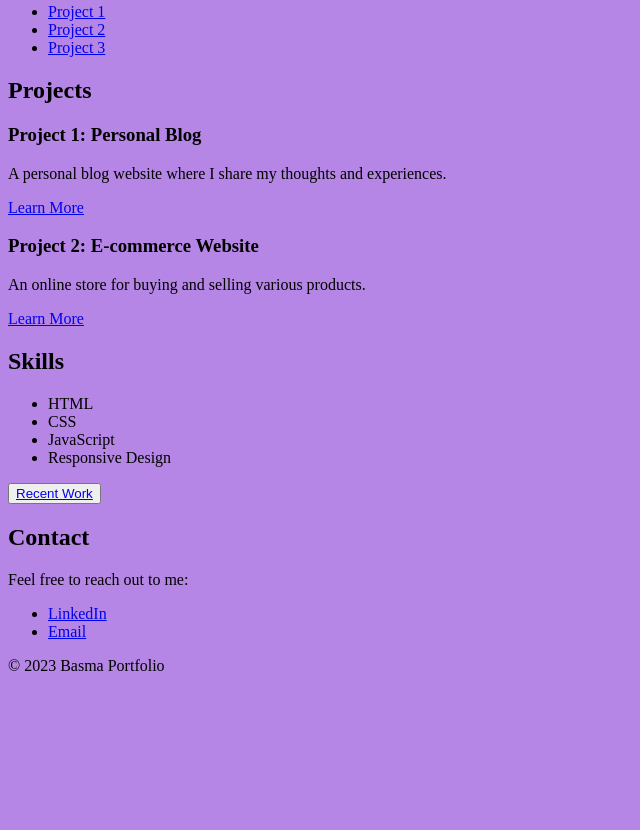
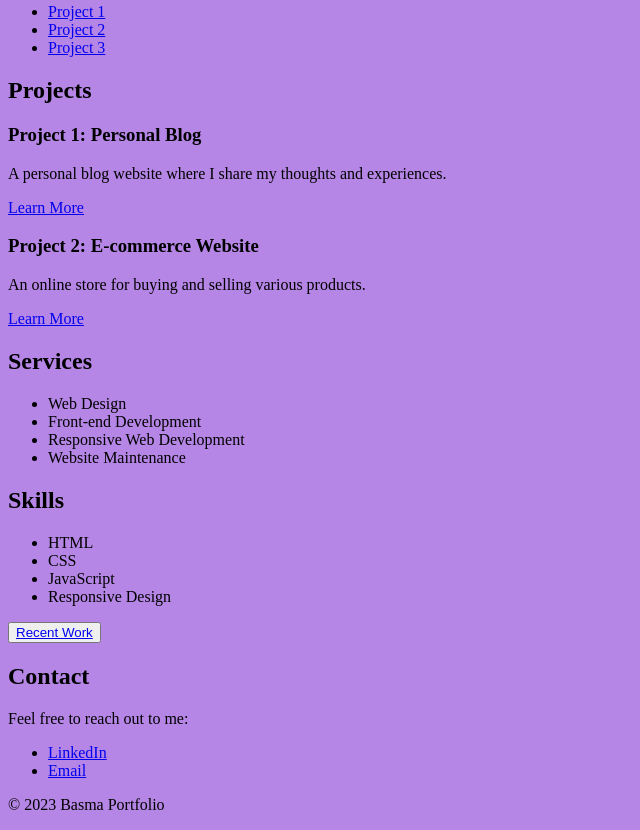
Before and after one commit to Basma2023/WDDM115, a plain HTML site: page html/index.html in a window 1280 px wide. Shown: the part 820-1650 px from the top of the page, without its empty margins (0-640 px from the left). Before the commit the page ends 1511 px from the top, so only its background shows below. Drawn offline with Linux system fonts and the light colour scheme; files whose address does not match are found by name.

Commit message:
Added Services .

```diff
--- a/html/index.html
+++ b/html/index.html
@@ -93,6 +93,17 @@
                     <a href="project2.html">Learn More</a>
                 </div>
             </section>
+            <section id="services">
+                <!-- Services section with descriptions -->
+                <h2>Services</h2>
+                <ul>
+                    <li>Web Design</li>
+                    <li>Front-end Development</li>
+                    <li>Responsive Web Development</li>
+                    <li>Website Maintenance</li>
+                </ul>
+            </section>
+
 
     <!-- List of web development skills -->
     <h2>Skills</h2>
```
